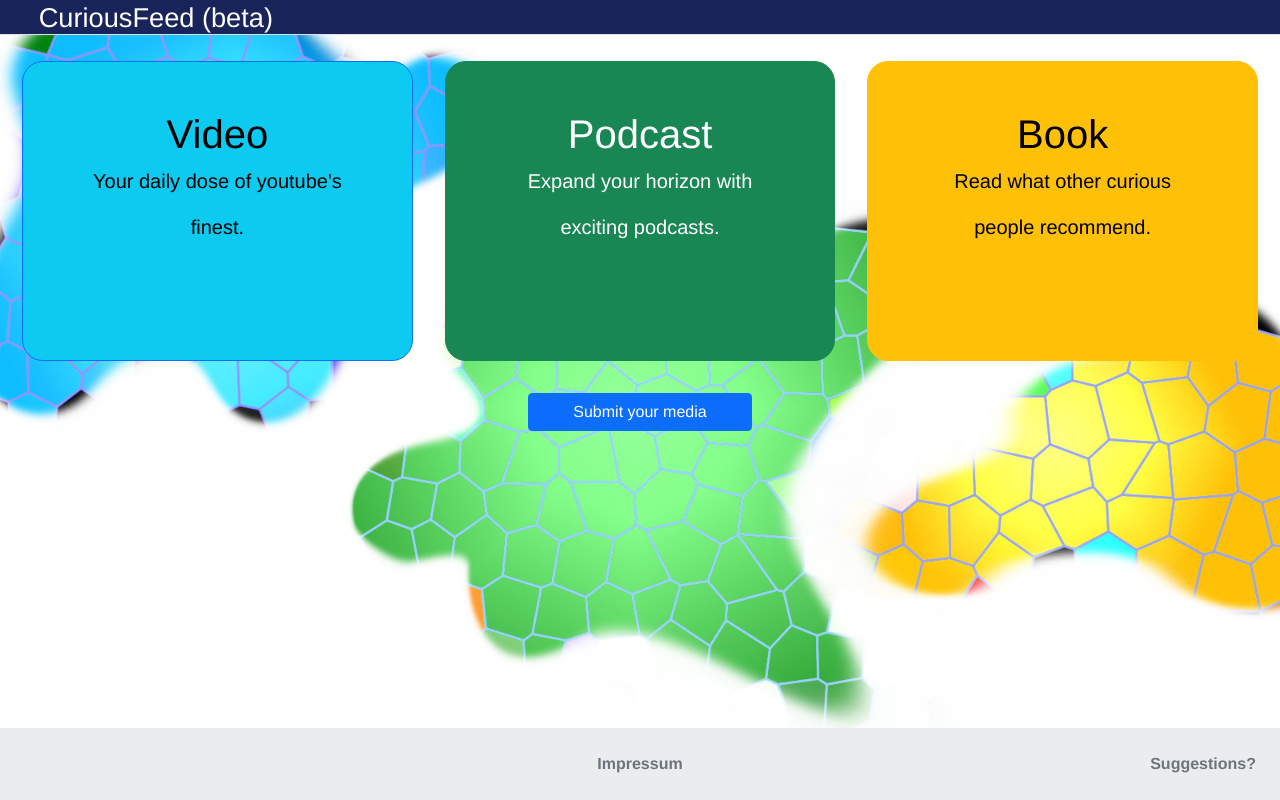
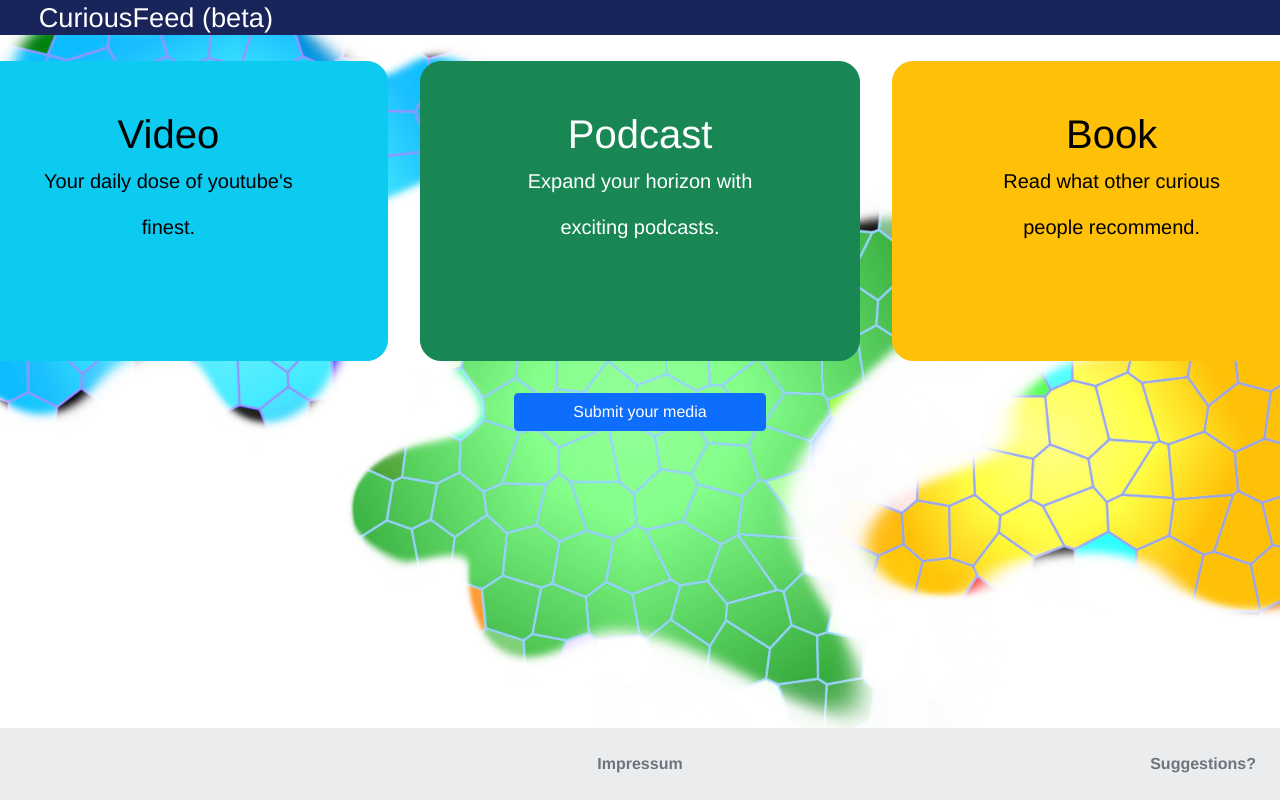
Before and after one commit to Si-Pf/CuriousFeed, a Flask app: page / in a window 1280 px wide; the page is wider, and only the part inside the window is pictured. Run offline with Flask 2, Linux system fonts and the light colour scheme.

Commit message:
Fluid containers

```diff
--- a/CuriousFeed/templates/home.html
+++ b/CuriousFeed/templates/home.html
@@ -1,7 +1,7 @@
 {% extends "layout.html" %}
 {% block content %}
   <div class="home_page">
-  <a href="{{ url_for('Video') }}" class="pt-5 col-md-4 border border-primary m-3 text-center btn btn-info zoom" style="width: 35%; height: 300px; border-radius: 21px 21px 21px 21px;">
+  <a href="{{ url_for('Video') }}" class="pt-5 col-md-4 border border-info m-3 text-center btn btn-info zoom" style="width: 35%; height: 300px; border-radius: 21px 21px 21px 21px;">
     <h1>Video</h1>
     <p class="lead">Your daily dose of youtube's</p>
     <p class="lead align-top">finest.</p>
--- a/CuriousFeed/templates/layout.html
+++ b/CuriousFeed/templates/layout.html
@@ -1,5 +1,5 @@
-<!DOCTYPE html>
-<html>
+<!doctype html>
+<html lang="en">
     <head>
 
         <!-- Touch Icons - iOS and Android 2.1+ 180x180 pixels in size. -->
@@ -12,7 +12,7 @@
         <meta name="viewport" content="width=device-width, initial-scale=1">
 
         <!-- Bootstrap CSS -->
-        <link href="https://cdn.jsdelivr.net/npm/bootstrap@5.0.2/dist/css/bootstrap.min.css" rel="stylesheet" integrity="sha384-EVSTQN3/azprG1Anm3QDgpJLIm9Nao0Yz1ztcQTwFspd3yD65VohhpuuCOmLASjC" crossorigin="anonymous">
+        <link href="https://cdn.jsdelivr.net/npm/bootstrap@5.1.2/dist/css/bootstrap.min.css" rel="stylesheet" integrity="sha384-uWxY/CJNBR+1zjPWmfnSnVxwRheevXITnMqoEIeG1LJrdI0GlVs/9cVSyPYXdcSF" crossorigin="anonymous">
 
         <link rel="stylesheet" type="text/css" href="{{ url_for('static', filename='main.css') }}">
 
@@ -27,7 +27,7 @@
 
 
 
-    <header class="d-flex flex-row flex-wrap py-3 border-bottom">
+    <header class="d-flex flex-row flex-wrap py-3">
         <div class="row">
         <h1 class="logo"><a style="color:white" href="{{url_for('Home') }}">CuriousFeed (beta)</a></h1>
         </div>
@@ -43,7 +43,7 @@
         -->
 
     </header>
-    <div class="container flex-grow-1">
+    <div class="container-fluid flex-grow-1">
         {% with messages = get_flashed_messages(with_categories=true) %}
           {% if messages %}
             {% for category, message in messages %}
--- a/run.py
+++ b/run.py
@@ -3,5 +3,5 @@ from CuriousFeed import app
 
 
 if __name__ == '__main__':
-    app.run(host='0.0.0.0', port=3000) #Codesphere version
-    #app.run(debug=True)
+    #app.run(host='0.0.0.0', port=3000) #Codesphere version
+    app.run(debug=True)
```
